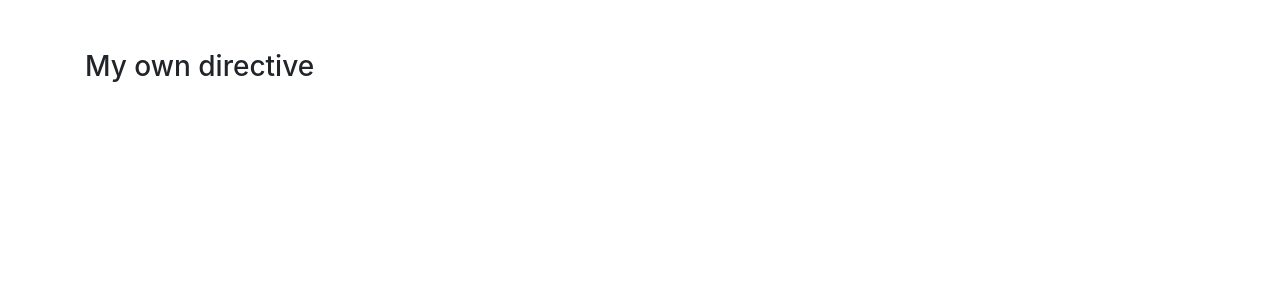
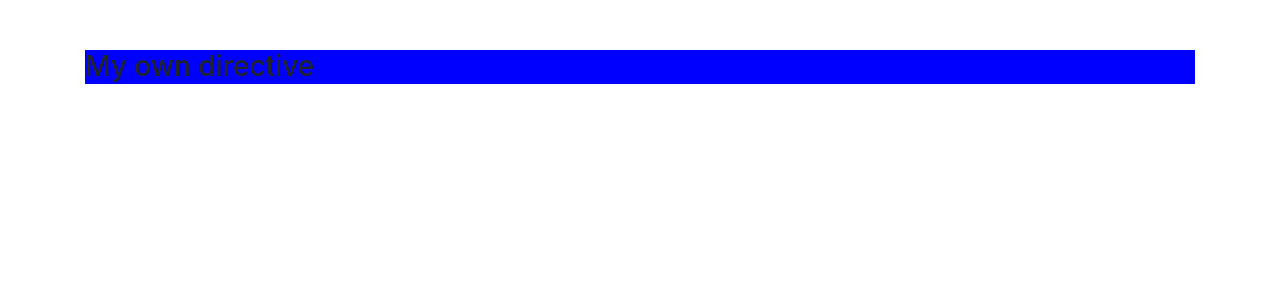
Before and after one commit to Shiinzy8/15_Angular, an Angular app in the folder Angular-coursehunters/: page / in a window 1280 px wide. Shown: the top 300 px of the page. Built offline with nearby package versions, Linux system fonts and the light colour scheme.

Commit message:
передача параметров в события

```diff
--- a/Angular-coursehunters/src/app/app.component.html
+++ b/Angular-coursehunters/src/app/app.component.html
@@ -2,8 +2,9 @@
   <div class="col-xs-8 col-xs-offset-2">
 
 
-
-    <h3 appBackground>{{ headerText }}</h3>
+    <!-- елси обернуть параметр в [] то в него передаем js код его надо обернуть в '' -->
+    <!-- елси параметр не оборачивать в [] то '' скобки не нужны -->
+    <h3 appBackground [hoverColor]="'yellow'" [defaultColor]="'blue'">{{ headerText }}</h3>
 
 
 
--- a/Angular-coursehunters/src/app/directives/background.directive.ts
+++ b/Angular-coursehunters/src/app/directives/background.directive.ts
@@ -1,15 +1,21 @@
-import {Directive, ElementRef, Host, HostBinding, HostListener, OnInit, Renderer2} from '@angular/core';
+import {Directive, ElementRef, Host, HostBinding, HostListener, Input, OnInit, Renderer2} from '@angular/core';
 
 @Directive({
   selector: '[appBackground]'
 })
 // дерективы могу работать только с OnInit or OnDestroy
 export class BackgroundDirective implements OnInit {
+  // tslint:disable-next-line:no-inferrable-types
+  @Input() hoverColor: string = 'green';
+  // tslint:disable-next-line:no-inferrable-types
+  @Input() defaultColor: string = 'transparent';
+
   @HostBinding('style.backgroundColor') background: string;
 
   constructor(private element: ElementRef, private renderer: Renderer2) {}
 
   ngOnInit(): void {
+    this.background = this.defaultColor;
     // console.log(this.element);
     // этот подход не очень правильный, у нас не всегда есть доступ к DOM дереву
     // this.element.nativeElement.style.backgroundColor = 'red';
@@ -41,11 +47,13 @@ export class BackgroundDirective implements OnInit {
 
   // более короткий вариант
   @HostListener('mouseenter') mouseEnter() {
-      this.background = 'red';
+      // this.background = 'red';
+      this.background = this.hoverColor;
     }
 
   // убрать мышку с элемента
   @HostListener('mouseleave') mouseLeave() {
-    this.background = 'transparent';
+    // this.background = 'transparent';
+    this.background = this.defaultColor;
   }
 }
```
